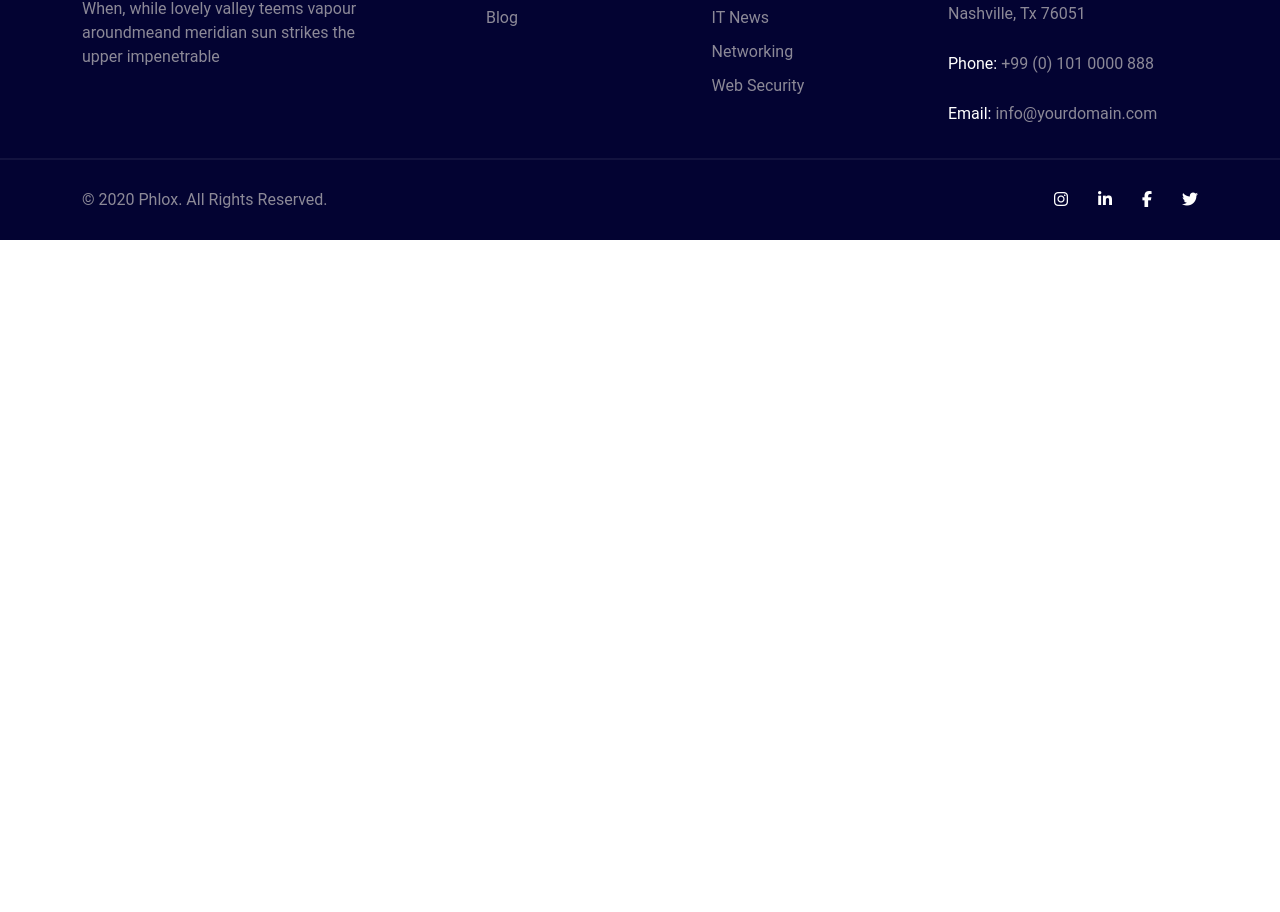
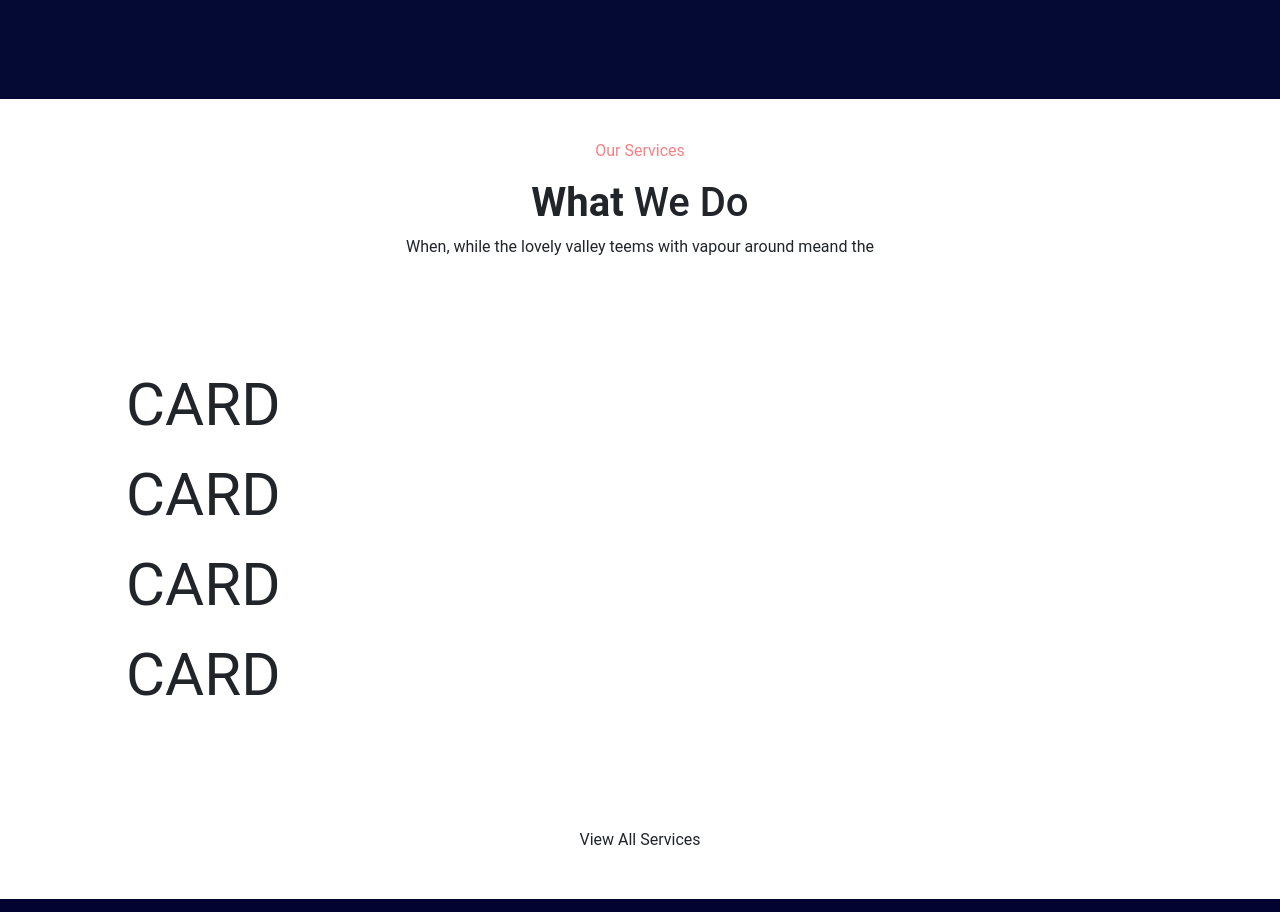
Before and after one commit to juri931/proj-html-vuejs, a Vue app: page / in a window 1280 px wide. Shown: the part 560-1472 px from the top of the page. Before the commit the page ends 800 px from the top, so only its background shows below. Built offline with nearby package versions, Linux system fonts and the light colour scheme.

Commit message:
[add] What we do section (WIP)

```diff
--- a/src/assets/scss/_footer.scss
+++ b/src/assets/scss/_footer.scss
@@ -1,6 +1,4 @@
 body {
-  position: fixed;
-  bottom: 0;
   display: flex;
   flex-flow: column;
   color: white;
--- a/src/assets/scss/main.scss
+++ b/src/assets/scss/main.scss
@@ -1,6 +1,7 @@
 body {
   font-family: "Roboto", sans-serif;
-  .sect-1 {
+  // Jumbotron
+  .jumbo {
     display: flex;
     background: linear-gradient(
       to bottom,
@@ -74,4 +75,25 @@ body {
       }
     }
   }
+  // What We Do
+  .what-we-do {
+    height: 800px;
+    display: flex;
+    align-items: center;
+    .wrapper {
+      display: flex;
+      height: 90%;
+      flex-flow: column;
+      align-items: center;
+      justify-content: space-between;
+      .top {
+        text-align: center;
+        p:first-child {
+          color: rgb(250, 128, 134);
+        }
+      }
+      .main {
+      }
+    }
+  }
 }
--- a/src/components/partials/Footer.vue
+++ b/src/components/partials/Footer.vue
@@ -30,7 +30,7 @@ export default {
       <div class="left col-4">
         <img src="/public/img/white-logo-2.png" alt="Logo" />
         <p>
-          When, while lovely valley teems vapour aroundmeand meridian sun
+          When, while lovely valley teems vapour around meand meridian sun
           strikes the upper impenetrable
         </p>
       </div>
--- a/src/components/partials/Main.vue
+++ b/src/components/partials/Main.vue
@@ -3,7 +3,8 @@ export default {};
 </script>
 
 <template>
-  <section class="sect-1">
+  <!-- Jumbotron -->
+  <section class="jumbo">
     <div class="container">
       <div class="left">
         <h1>Business Planning</h1>
@@ -22,6 +23,35 @@ export default {};
       </div>
     </div>
   </section>
+  <!-- /Jumbotron -->
+
+  <!-- What We Do -->
+  <section class="what-we-do">
+    <div class="container wrapper">
+      <div class="top">
+        <p>Our Services</p>
+        <h1><strong>What</strong> We Do</h1>
+        <p>When, while the lovely valley teems with vapour around meand the</p>
+      </div>
+
+      <div class="main container">
+        <!-- TODO: remove style -->
+        <ul style="font-size: 60px; list-style: none">
+          <div>CARD</div>
+          <div>CARD</div>
+          <div>CARD</div>
+          <div>CARD</div>
+        </ul>
+      </div>
+
+      <div class="bottom">
+        <div class="container">
+          <div class="btn">View All Services</div>
+        </div>
+      </div>
+    </div>
+  </section>
+  <!-- /What We Do -->
 </template>
 
 <style lang="scss" scoped>
```
